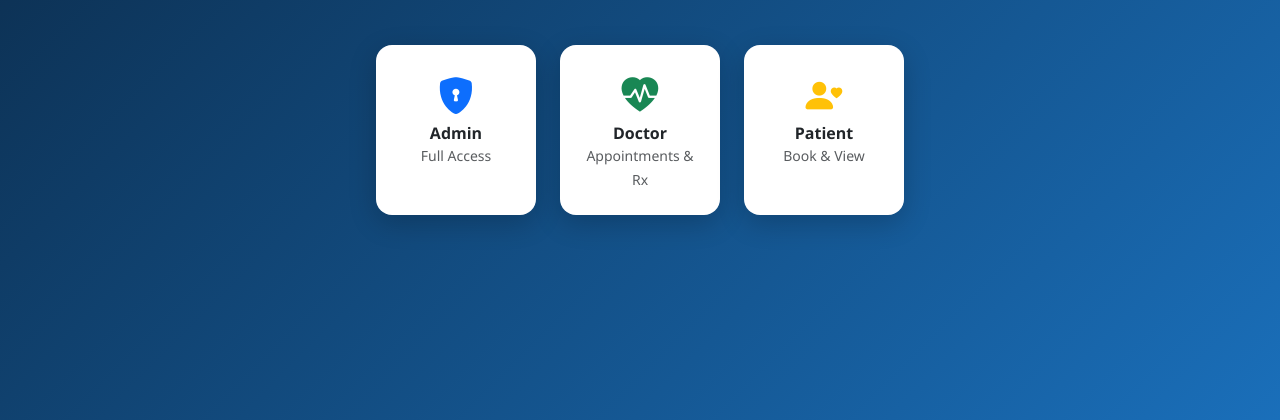
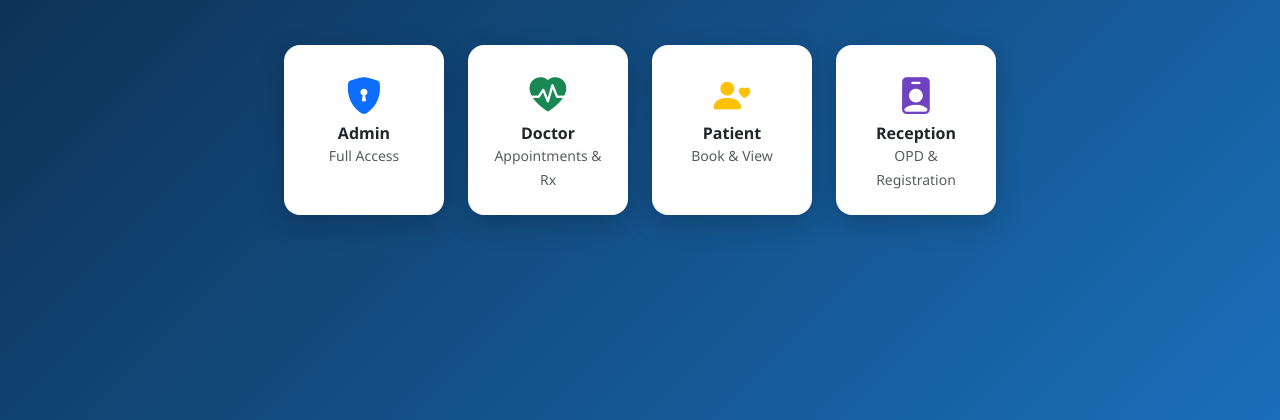
Before and after one commit to riteshchandra188/hospital, a website: page public/index.html in a window 1280 px wide. Shown: the part 380-800 px from the top of the page. Drawn offline with nearby package versions, Linux system fonts and the light colour scheme.

Commit message:
Update index.html

```diff
--- a/public/index.html
+++ b/public/index.html
@@ -60,6 +60,11 @@ body{background:#f4f7fb;font-family:'Segoe UI',sans-serif}
         <i class="bi bi-person-heart text-warning mb-2" style="font-size:2.3rem"></i>
         <h6 class="fw-bold mb-0">Patient</h6><small class="text-muted">Book & View</small>
       </div>
+      <div class="bg-white rounded-4 p-4 text-center" style="cursor:pointer;width:160px;box-shadow:0 8px 28px rgba(0,0,0,.2)" onclick="showAuth('receptionist')">
+  <i class="bi bi-person-badge-fill text-purple mb-2" style="font-size:2.3rem;color:#6f42c1"></i>
+  <h6 class="fw-bold mb-0">Reception</h6>
+  <small class="text-muted">OPD & Registration</small>
+</div>
     </div>
   </div>
 </div>
```
